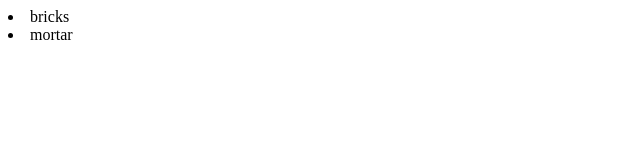
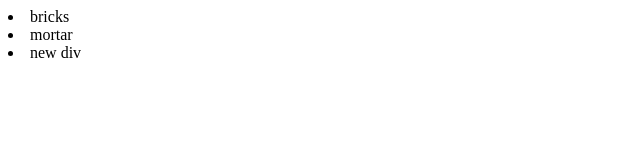
Before and after one commit to FVanGenck/newGitTest, a plain HTML site: page index.html in a window 1280 px wide. Shown: the full height of the page, 0-640 px from the left. Drawn offline with Linux system fonts and the light colour scheme.

Commit message:
Added new Module

```diff
--- a/index.html
+++ b/index.html
@@ -11,5 +11,9 @@
 		<li>bricks</li>
 		<li>mortar</li>
 	</div>
+
+	<div>
+		<li>new div</li>
+	</div
 </body>
 </html>
```
